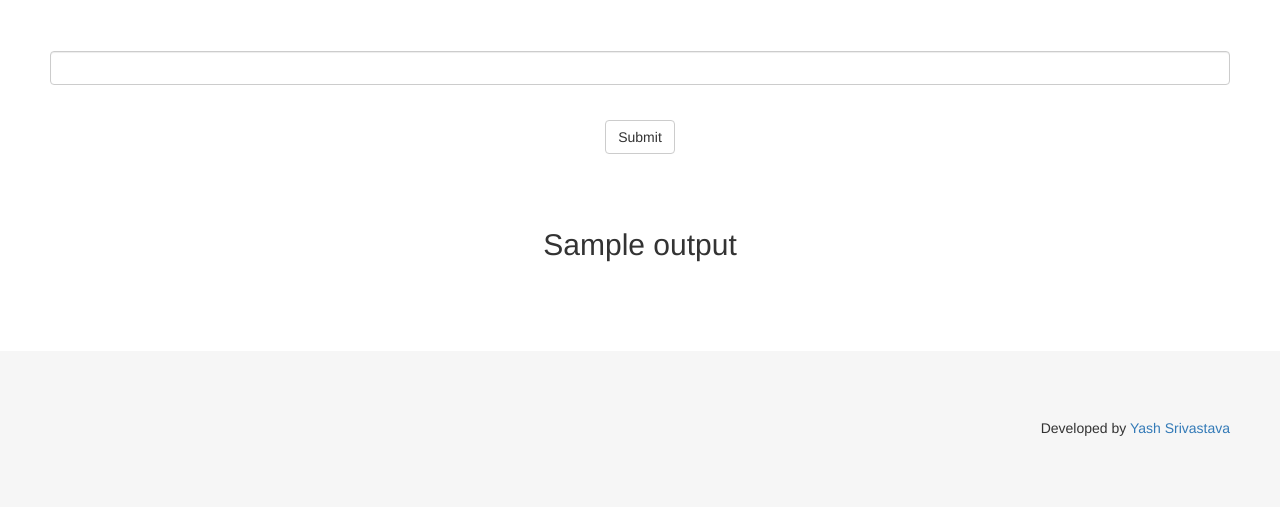
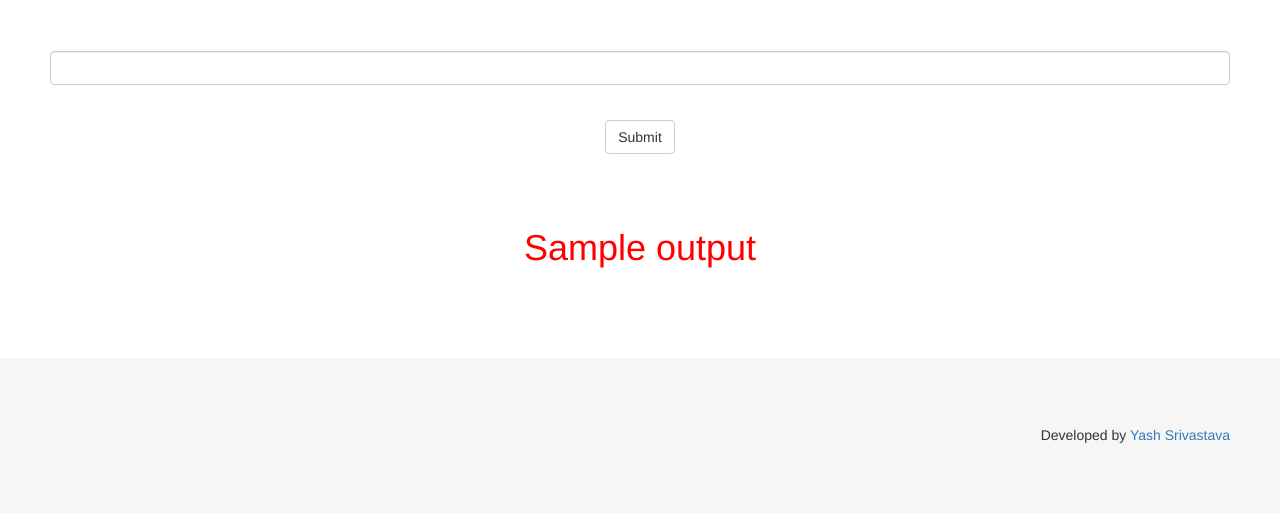
Before and after one commit to radonys/Reddit-Flair-Detector, a Django app: template templates/flair_detector/index.html in a window 1280 px wide. Shown: the part 516-1029 px from the top of the page. Before the commit the page ends 952 px from the top, so only its background shows below. Run offline with Django 3.2, Linux system fonts and the light colour scheme; the template is opened without the code that fills it: most values are stand-ins (such as "Sample title", 1, 10 or a date in 2020); parts of the project's set-up code (start-up, migrations or seed data) failed here and were passed over; some libraries are stand-ins or nearby versions.

```diff
--- a/templates/flair_detector/index.html
+++ b/templates/flair_detector/index.html
@@ -69,7 +69,7 @@
   <center><button type="submit" class="btn btn-default">Submit</button></center>
 </form><br><br>
 
-<center><h2>{{output}}</h2></center><br>
+<center><h1 style="color:red;">{{output}}</h1></center><br>
 </div>
 <div class="container-fluid bg-grey">
   <h5 align="right">Developed by <a href = "https://github.com/radonys">Yash Srivastava</a></h5>
```
